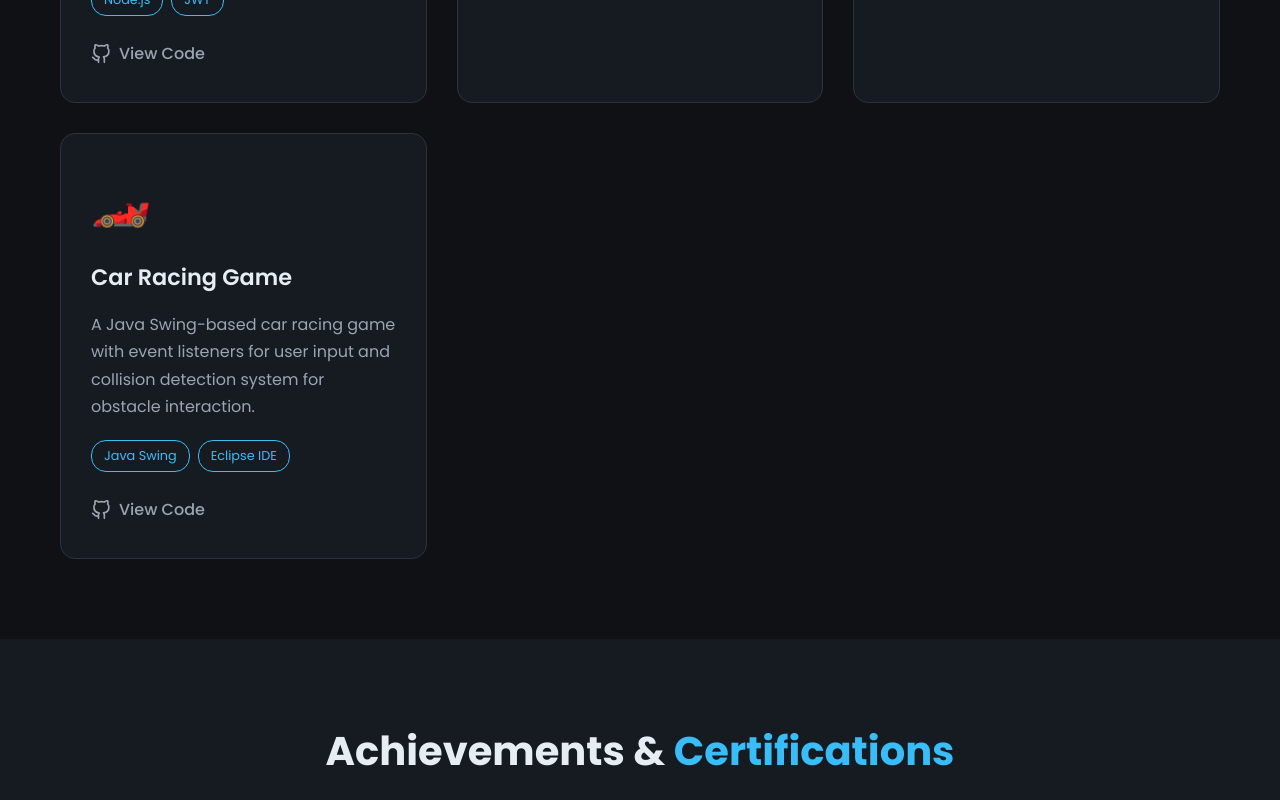
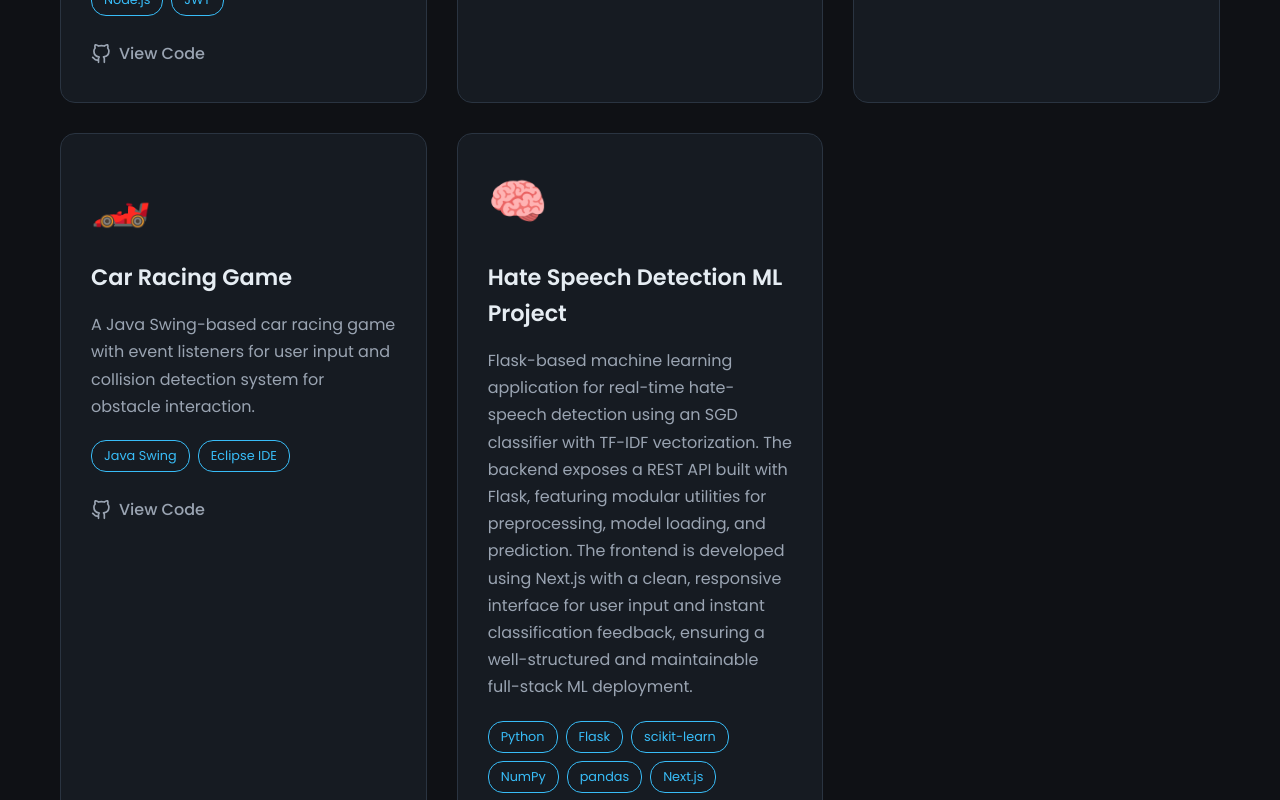
Before and after one commit to Mridul-1005/Portfolio, an Angular app: page / in a window 1280 px wide. Shown: the part 3820-4620 px from the top of the page. Built offline with nearby package versions, Linux system fonts and the light colour scheme.

Commit message:
Updated the projects section

```diff
--- a/src/app/components/projects/projects.component.ts
+++ b/src/app/components/projects/projects.component.ts
@@ -38,5 +38,13 @@ export class ProjectsComponent {
       github: 'https://github.com/nafi-ullah/Racing-Game',
       icon: '🏎️'
     }
+    ,
+    {
+      name: 'Hate Speech Detection ML Project',
+      description: 'Flask-based machine learning application for real-time hate-speech detection using an SGD classifier with TF-IDF vectorization. The backend exposes a REST API built with Flask, featuring modular utilities for preprocessing, model loading, and prediction. The frontend is developed using Next.js with a clean, responsive interface for user input and instant classification feedback, ensuring a well-structured and maintainable full-stack ML deployment.',
+      tech: ['Python', 'Flask', 'scikit-learn', 'NumPy', 'pandas', 'Next.js', 'Tailwind CSS'],
+      github: 'https://github.com/Gmanrejuan/ML_Project',
+      icon: '🧠'
+    }
   ];
 }
```
